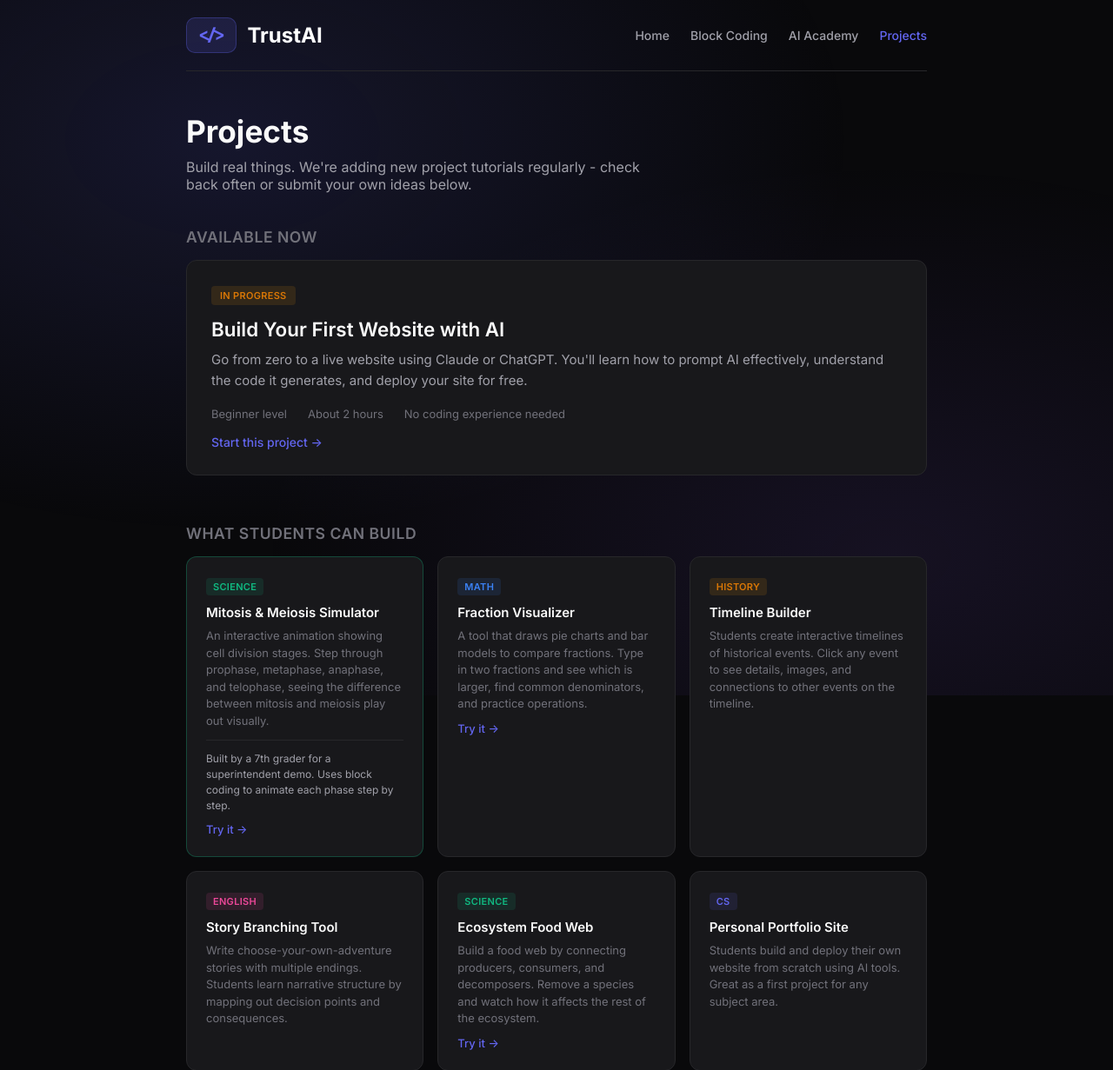
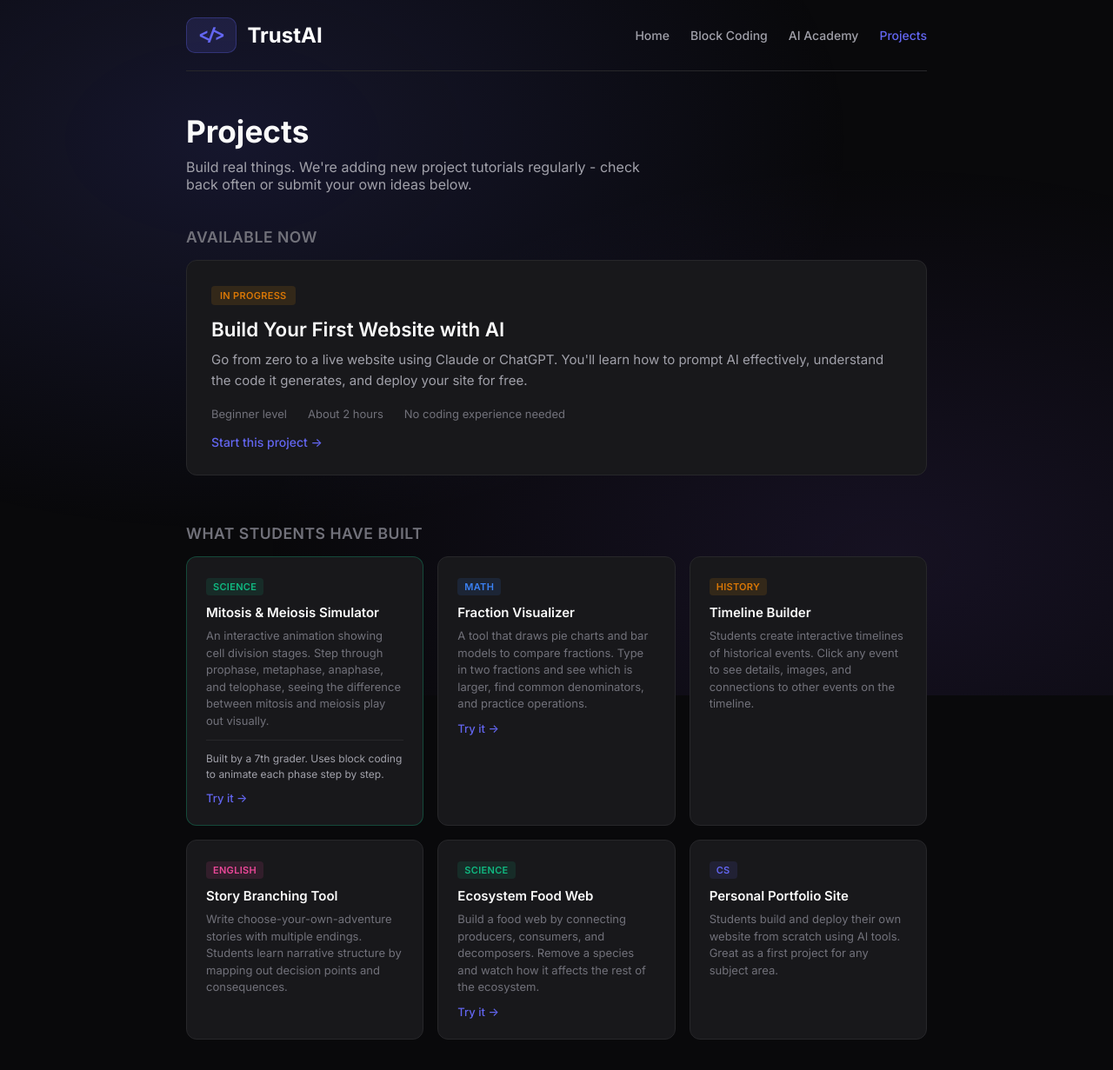
Before and after one commit to turtler12/teach_coding, a Flask app: page /projects in a window 1280 px wide. Shown: the top 1231 px of the page at 87% size. Run offline with Flask 3, Linux system fonts and the light colour scheme.

Commit message:
small stuff

```diff
--- a/templates/projects.html
+++ b/templates/projects.html
@@ -437,13 +437,13 @@
         </div>
 
         <div class="section">
-            <div class="section-title">What Students Can Build</div>
+            <div class="section-title">What Students Have Built</div>
             <div class="examples-grid">
                 <a href="/projects/mitosis-meiosis" class="example-card example-highlight">
                     <span class="example-subject subject-science">Science</span>
                     <h4>Mitosis & Meiosis Simulator</h4>
                     <p>An interactive animation showing cell division stages. Step through prophase, metaphase, anaphase, and telophase, seeing the difference between mitosis and meiosis play out visually.</p>
-                    <div class="example-detail">Built by a 7th grader for a superintendent demo. Uses block coding to animate each phase step by step.</div>
+                    <div class="example-detail">Built by a 7th grader. Uses block coding to animate each phase step by step.</div>
                     <span class="try-label">Try it →</span>
                 </a>
                 <a href="/projects/fraction-visualizer" class="example-card">
```
